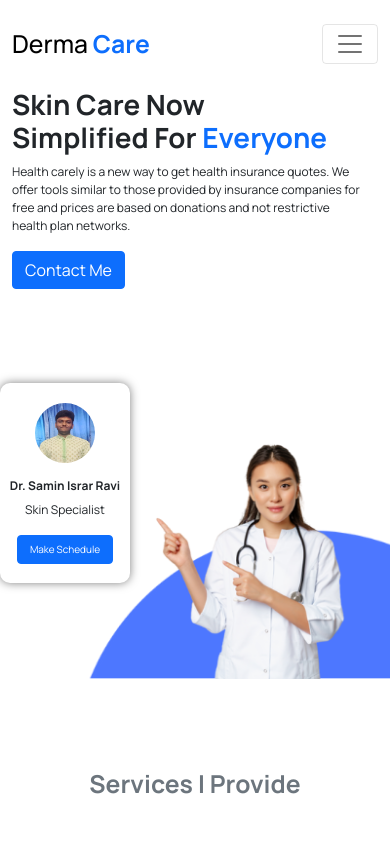
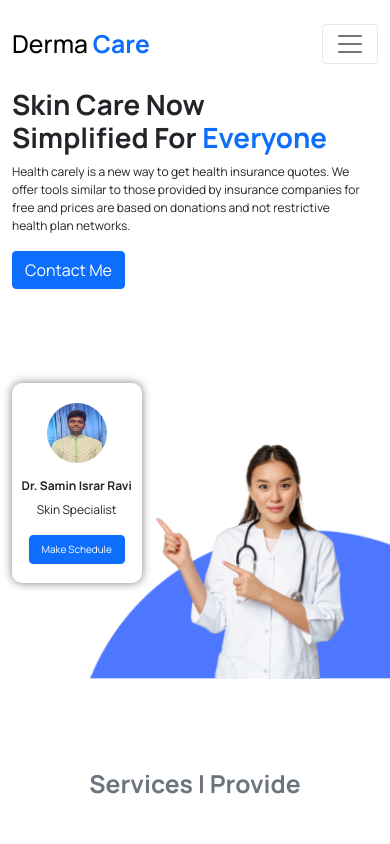
Before and after one commit to saminravi99/assignment-10, a React (Create React App) app: page / in a window 390 px wide. Shown: the top 844 px of the page. Built offline with nearby package versions, Linux system fonts and the light colour scheme; no server answers.

Commit message:
hero section updated

```diff
--- a/src/components/HeroSection/HeroSection.css
+++ b/src/components/HeroSection/HeroSection.css
@@ -56,6 +56,7 @@
   .hero-card {
     left: 0 !important;
     top: 50% !important;
+    left: 3% !important;
     height: 200px;
     width: 130px;
 
--- a/src/components/SocialLogin/SocialLogin.js
+++ b/src/components/SocialLogin/SocialLogin.js
@@ -20,7 +20,6 @@ const SocialLogin = () => {
   // Using React Firebase Hooks
   const [authUser] = useAuthState(auth);
 
-  console.log(authUser);
   //Using React Router DOM
   const navigate = useNavigate();
   const location = useLocation();
```
